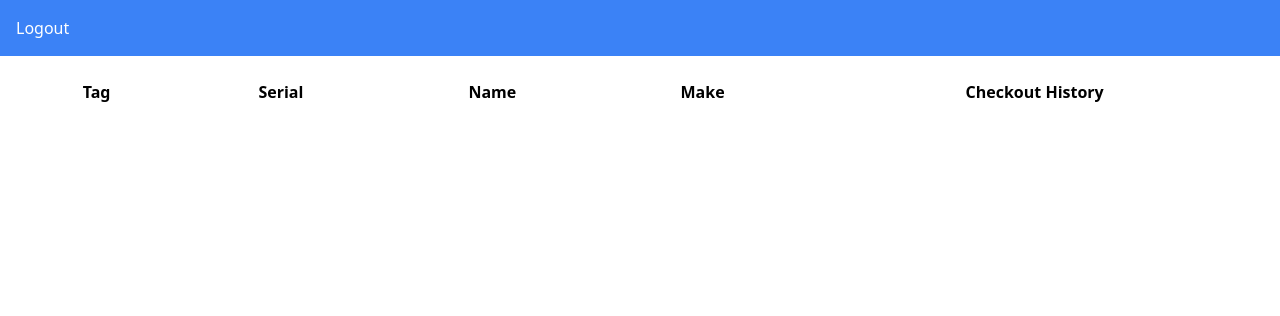
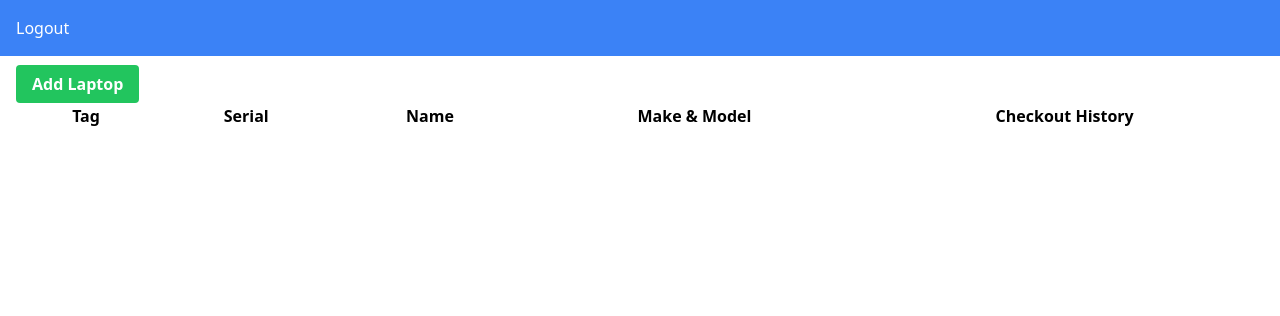
Before and after one commit to ThomasCross257/CAL-IT-Checkout-System, a Flask app: page /admin-dashboard in a window 1280 px wide. Shown: the top 316 px of the page. Run offline with Flask 3, Linux system fonts and the light colour scheme; the visitor is signed in with stand-in values (Sample User, id 1); data that the repository does not hold is empty; some libraries are stand-ins or nearby versions.

Commit message:
Finished up the checkout and return process.

```diff
--- a/admin/templates/dashboard.html
+++ b/admin/templates/dashboard.html
@@ -14,13 +14,15 @@
         </ul>
     </nav>
     <div class="container mx-auto p-4">
+        <a href="{{url_for('admin.add_laptop')}}"
+            class="bg-green-500 hover:bg-green-700 text-white font-bold py-2 px-4 rounded">Add Laptop</a>
         <table class="table-auto border-collapse w-full">
             <thead>
                 <tr>
                     <th class="px-4 py-2">Tag</th>
                     <th class="px-4 py-2">Serial</th>
                     <th class="px-4 py-2">Name</th>
-                    <th class="px-4 py-2">Make</th>
+                    <th class="px-4 py-2">Make & Model</th>
                     <th class="px-4 py-2">Checkout History</th>
                 </tr>
             </thead>
@@ -30,7 +32,7 @@
                     <td class="px-4 py-2">{{ laptop.tag }}</td>
                     <td class="px-4 py-2">{{ laptop.serial }}</td>
                     <td class="px-4 py-2">{{ laptop.name }}</td>
-                    <td class="px-4 py-2">{{ laptop.make }}</td>
+                    <td class="px-4 py-2">{{ laptop.make }} {{ laptop.model}}</td>
                     <td class="px-4 py-2">
                         <button class="bg-blue-500 hover:bg-blue-700 text-white font-bold py-2 px-4 rounded">Checkout
                             History</button>
--- a/main.py
+++ b/main.py
@@ -41,17 +41,22 @@ def laptop(id):
 @app.route("/returnLaptop", methods=['GET', 'POST'])
 def returnLaptop():
     if request.method == 'POST':
-        tagNum = request.form['tag']
-        laptop = Laptop.query.filter_by(tagNum=tagNum).first()
+        tagNum = int(request.form['tag'])
+        laptop = Laptop.query.filter_by(tag=tagNum).first()
         if laptop:
-            if laptop.checkedOut == True:
-                laptop.checkedOut = False
-                db.session.commit()
-                return redirect(url_for('returnLaptop', returned=True))
+            inUse = CheckedOut.query.filter_by(laptop_id=laptop.id).first()
+            if inUse:
+                if inUse.returned:
+                    return render_template('returnpage.html', error="Laptop is not checked out")
+                else:
+                    inUse.returned = True
+                    db.session.commit()
+                    return redirect(url_for('returnLaptop', returned=True))
             else:
                 return render_template('returnpage.html', error="Laptop is not checked out")
         else:
             return render_template('returnpage.html', error="Laptop does not exist")
+
 
     return render_template('returnpage.html')
 
--- a/models/db_model.py
+++ b/models/db_model.py
@@ -11,6 +11,8 @@ class Laptop(db.Model):
     serial = db.Column(db.String(64), index=True, unique=True)
     name = db.Column(db.String(64), index=True)
     make = db.Column(db.String(64), index=True)
+    model = db.Column(db.String(64), index=True)
+    image = db.Column(db.String(64), index=True)
 
 class CheckedOut(db.Model):
     id = db.Column(db.Integer, primary_key=True)
--- a/templates/laptop.html
+++ b/templates/laptop.html
@@ -11,6 +11,7 @@
   <div class="container mx-auto p-4">
     <div class="bg-white border border-gray-300 rounded-md p-4">
       <h5 class="text-xl font-bold mb-4">Laptop Information</h5>
+      <p class="mb-2"><strong>Hostname:</strong> {{ laptop.name }}</p>
       <p class="mb-2"><strong>Tag:</strong> {{ laptop.tag }}</p>
       <p class="mb-2"><strong>Serial:</strong> {{ laptop.serial }}</p>
       <p class="mb-2"><strong>Name:</strong> {{ laptop.name }}</p>
--- a/templates/laptopList.html
+++ b/templates/laptopList.html
@@ -8,6 +8,10 @@
 
 <body>
     {% block content %}
+    <button type="button" class="bg-red-500 hover:bg-red-700 text-white font-bold py-2 px-4 rounded"
+        onclick="window.history.back()">
+        Back
+    </button>
     <div class="container mx-auto p-4">
         <h2 class="text-2xl font-bold mb-4">Please select a laptop</h2>
         <ul class="grid grid-cols-1 md:grid-cols-2 lg:grid-cols-3 gap-4">
```
Also changed, not shown: templates/checkoutForm.html (+8 -6 lines), templates/index.html (+6 -3 lines), admin/templates/add_laptop.html (added), static/logo.png (added).
